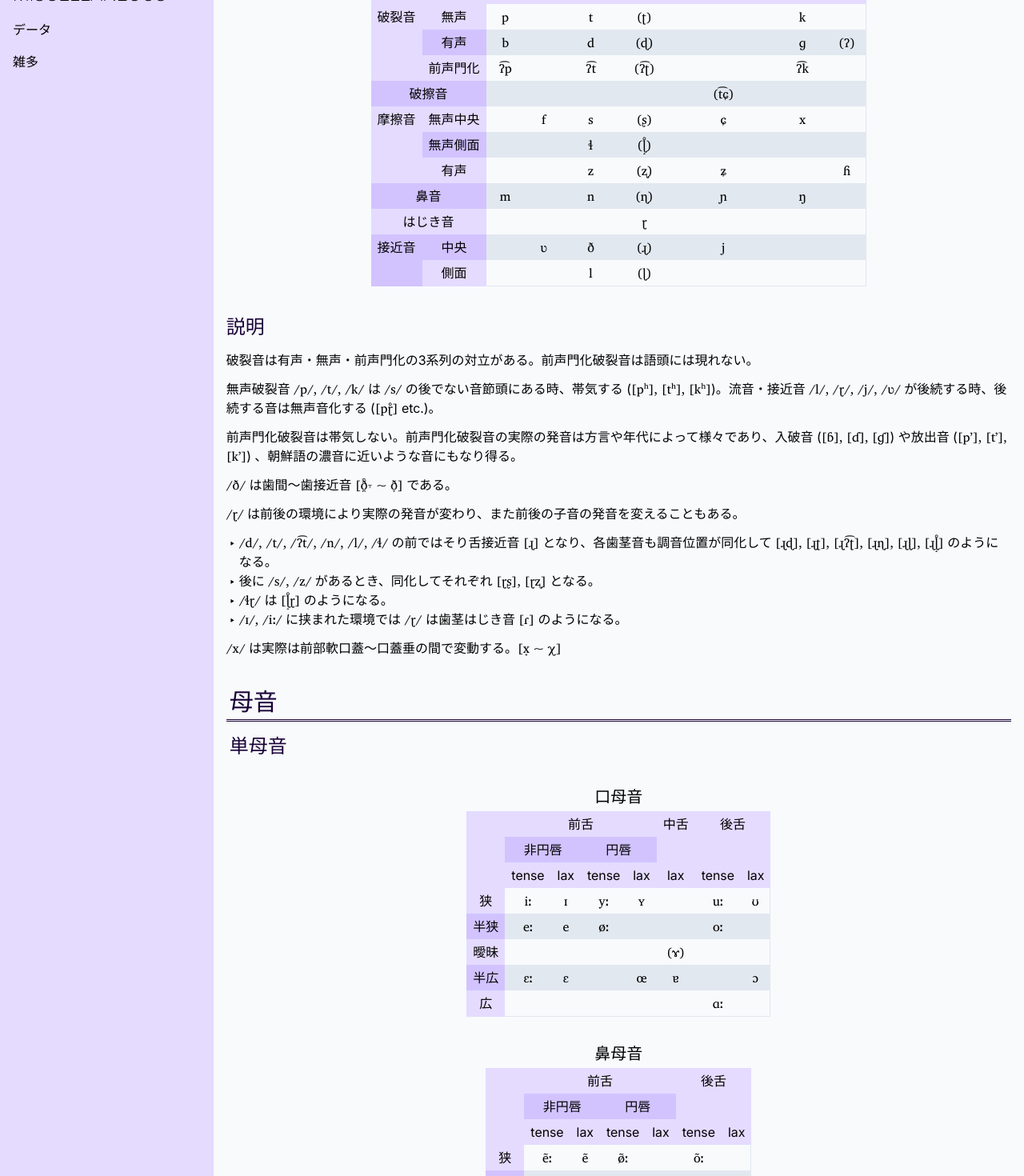
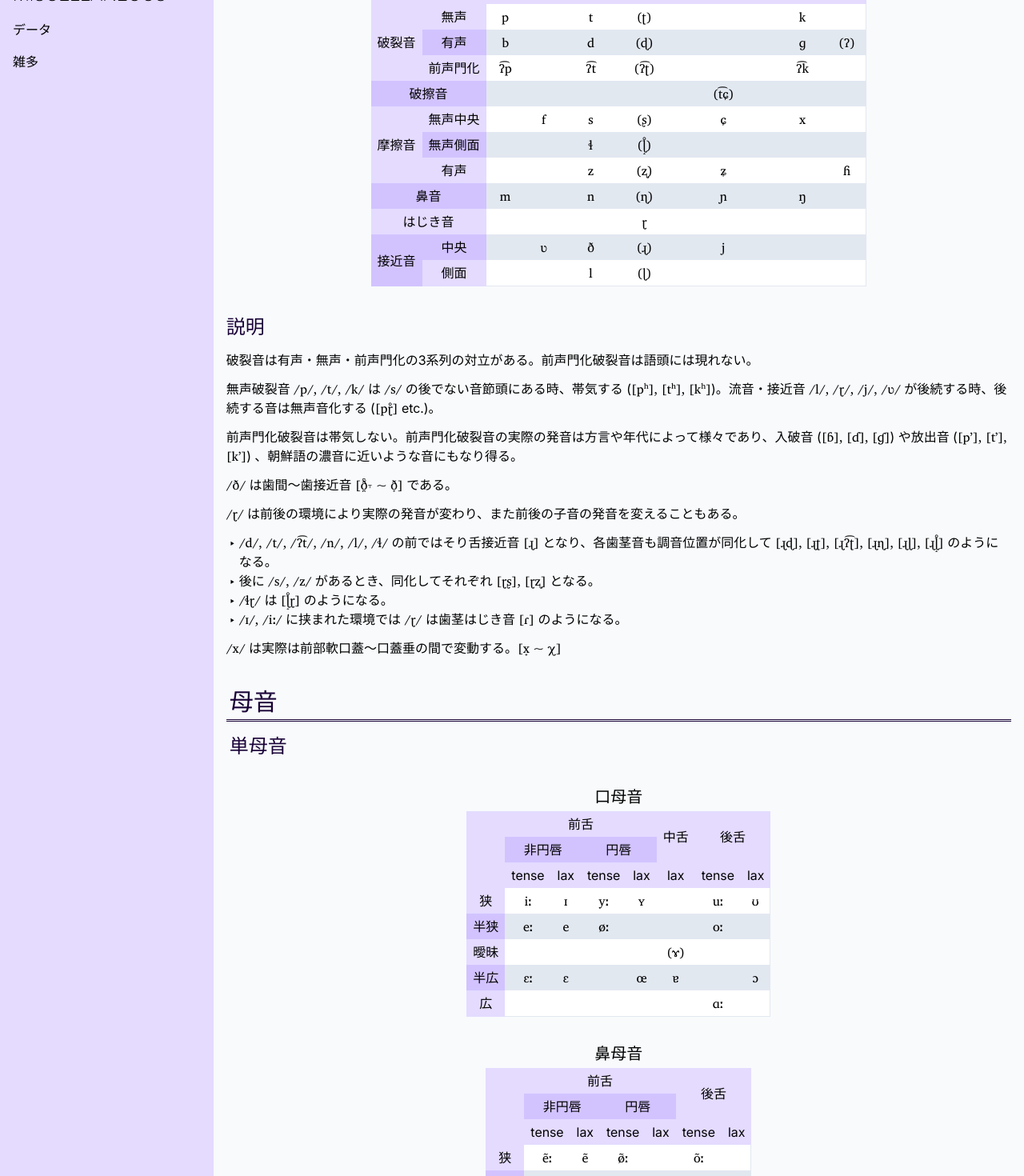
Before and after one commit to tktb-tess/uq-tess-xi, a SvelteKit app: page /vaes/phonology in a window 1280 px wide. Shown: the part 440-1910 px from the top of the page at 80% size. Built offline with nearby package versions, Linux system fonts and the light colour scheme.

Commit message:
表のデザイン変更

```diff
--- a/src/app.css
+++ b/src/app.css
@@ -187,11 +187,11 @@
 
 	td,
 	th {
-		@apply block font-normal px-2 py-1 text-nowrap;
+		@apply block text-center font-normal px-2 py-1 text-nowrap;
 	}
 
 	tr > td {
-		@apply bg-slate-50;
+		@apply bg-white;
 	}
 
 	tr:nth-child(even) > td {
--- a/src/routes/(layout1)/vaes/letter-et-pron/+page.svelte
+++ b/src/routes/(layout1)/vaes/letter-et-pron/+page.svelte
@@ -26,7 +26,7 @@
 					<th scope="col">備考</th>
 				</tr>
 			</thead>
-			<tbody class="[&_td:not(:last-child)]:text-center [&_td:nth-child(3)]:font-ipa">
+			<tbody class="[&_td:last-child]:text-start [&_td:nth-child(3)]:font-ipa">
 				<tr>
 					<td>A</td>
 					<td>a</td>
@@ -295,7 +295,7 @@
 	</p>
 	<div class="table-container">
 		<table
-			class="grid-cols-[repeat(3,auto)] [&_td:not(:last-child)]:text-center [&_td:nth-child(2)]:font-ipa"
+			class="grid-cols-[repeat(3,auto)]"
 		>
 			<thead>
 				<tr>
@@ -304,7 +304,7 @@
 					<th scope="col">備考</th>
 				</tr>
 			</thead>
-			<tbody>
+			<tbody class="[&_td:last-child]:text-start [&_td:nth-child(2)]:font-ipa">
 				<tr>
 					<td>pb</td>
 					<td>/ʔ͡p/</td>
--- a/src/routes/(layout1)/vaes/phonology/+page.svelte
+++ b/src/routes/(layout1)/vaes/phonology/+page.svelte
@@ -38,7 +38,7 @@
 			</thead>
 			<tbody>
 				<tr>
-					<th scope="row" class="row-start-2 row-end-5">破裂音</th>
+					<th scope="row" class="row-span-3 grid place-items-center">破裂音</th>
 					<th scope="row">無声</th>
 					<td>p</td>
 					<td></td>
@@ -79,7 +79,7 @@
 					<td></td>
 				</tr>
 				<tr>
-					<th scope="row" class="row-span-3">摩擦音</th>
+					<th scope="row" class="row-span-3 grid place-items-center">摩擦音</th>
 					<th scope="row">無声中央</th>
 					<td></td>
 					<td>f</td>
@@ -130,7 +130,7 @@
 					<td></td>
 				</tr>
 				<tr>
-					<th scope="row" class="row-span-2">接近音</th>
+					<th scope="row" class="row-span-2 grid place-items-center">接近音</th>
 					<th scope="row">中央</th>
 					<td></td>
 					<td>ʋ</td>
@@ -214,8 +214,8 @@
 				<tr>
 					<th class="row-span-3"></th>
 					<th scope="col" class="col-span-4">前舌</th>
-					<th scope="col" class="row-span-2">中舌</th>
-					<th scope="col" class="col-span-2 row-span-2">後舌</th>
+					<th scope="col" class="row-span-2 grid place-items-center">中舌</th>
+					<th scope="col" class="col-span-2 row-span-2 grid place-items-center">後舌</th>
 				</tr>
 				<tr>
 					<th scope="col" class="col-start-2 col-end-4">非円唇</th>
@@ -293,7 +293,7 @@
 				<tr>
 					<th scope="col" class="row-span-3"></th>
 					<th scope="col" class="col-span-4">前舌</th>
-					<th scope="col" class="col-span-2 row-span-2">後舌</th>
+					<th scope="col" class="col-span-2 row-span-2 grid place-items-center">後舌</th>
 				</tr>
 				<tr>
 					<th scope="col" class="col-start-2 col-end-4">非円唇</th>
@@ -357,7 +357,7 @@
 			</thead>
 			<tbody class="[&_td]:font-ipa [&_td]:text-center">
 				<tr>
-					<th scope="row" class="row-span-2">始点</th>
+					<th scope="row" class="row-span-2 grid place-items-center">始点</th>
 					<th scope="row">半広</th>
 					<td>ɛɪ̯</td>
 					<td>œʏ̯</td>
--- a/src/routes/+page.svelte
+++ b/src/routes/+page.svelte
@@ -18,6 +18,7 @@
 
 		return response.json();
 	};
+
 	let todayWordProm = $state(todayWordFunc());
 
 	BigInt.prototype.toJSON = function () {
@@ -55,7 +56,7 @@
 	</p>
 	<p>
 		わたし、斗琴庭暁響
-		(とことばあかね)が作っている創作言語をはじめとした諸創作物についてをまとめているサイトです。
+		(とことばあかね) が作っている創作言語をはじめとした諸創作物についてをまとめているサイトです。
 	</p>
 
 	<section>
@@ -137,7 +138,7 @@
 			<li><a href="/vaes/numeral">数詞</a></li>
 			<li><ExtLink href="https://zpdic.ziphil.com/dictionary/633">辞書 (ZpDIC Online)</ExtLink></li>
 		</ul>
-		<h3><s>ヤズニェル語 (Ásnélnowy) (凍結)</s></h3>
+		<h3><s>ヤズニェル語 (Ásnélnowy, 凍結)</s></h3>
 		<p class="font-semibold">
 			「まず古語を作り、そこからの音変化を想定して現代語を作る」という方針に変更したため現在制作中断中。
 		</p>
```
